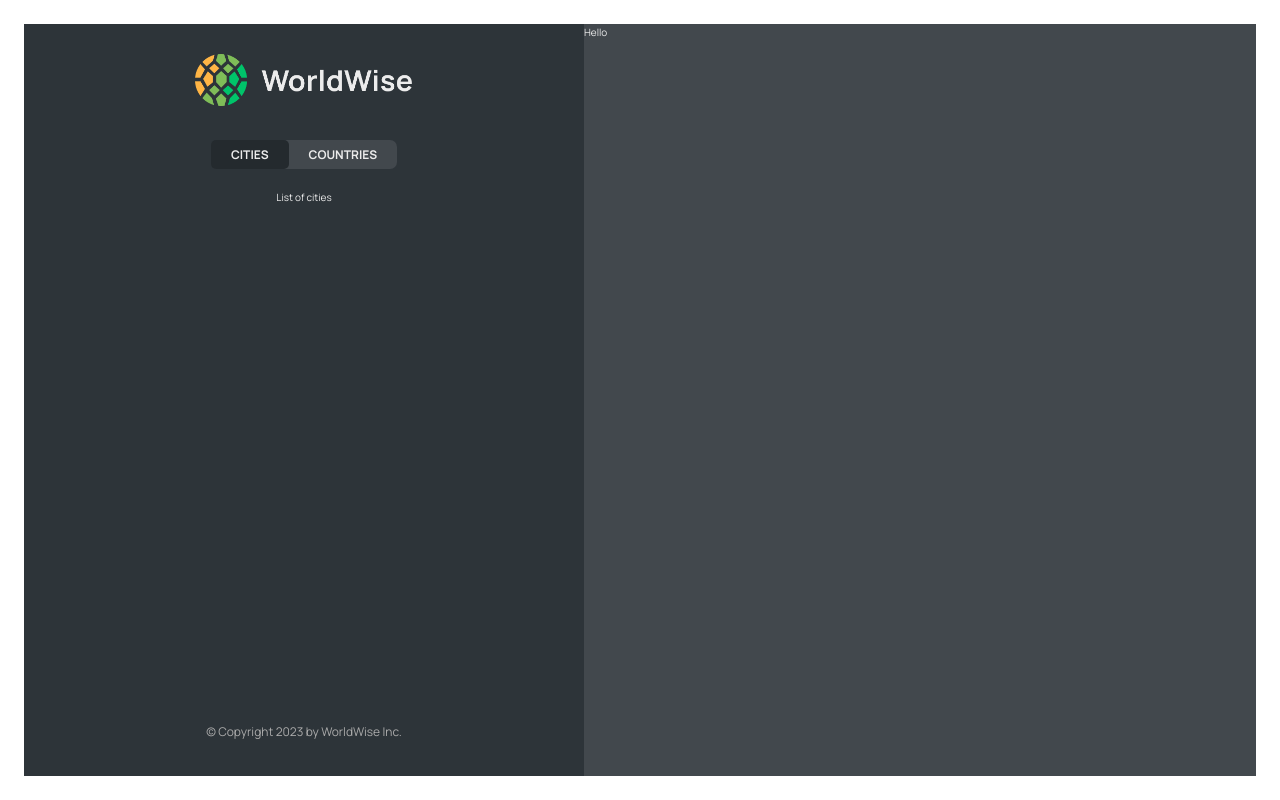
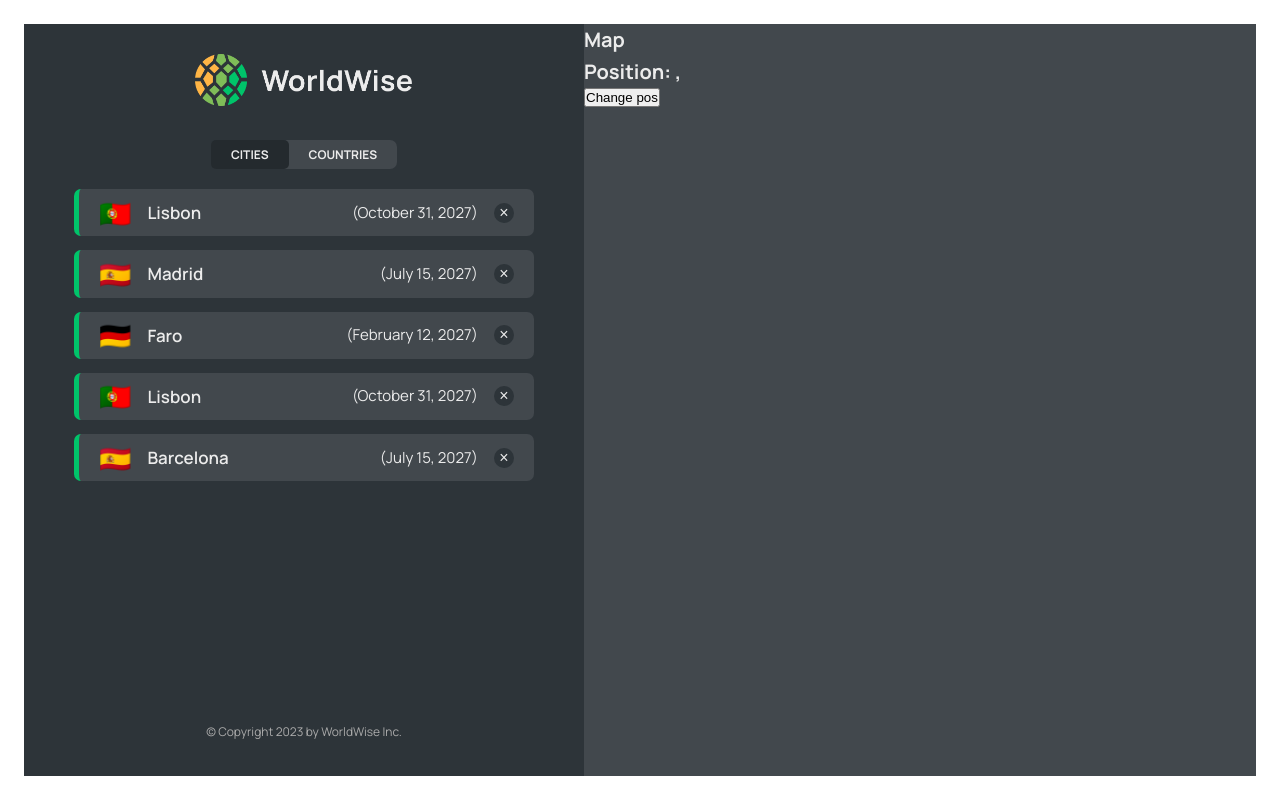
Before and after one commit to VonPenserot/worldwise, a React (Vite) app: page /app/cities in a window 1280 px wide. Built offline with nearby package versions, Linux system fonts and the light colour scheme; data requests are answered from the project's data file.

Commit message:
finishing all routes and storing state in dynammic routes

```diff
--- a/data/cities.json
+++ b/data/cities.json
@@ -25,7 +25,7 @@
       "id": 17806751
     },
     {
-      "cityName": "Berlin",
+      "cityName": "Faro",
       "country": "Germany",
       "emoji": "🇩🇪",
       "date": "2027-02-12T09:24:11.863Z",
@@ -34,7 +34,31 @@
         "lat": 52.53586782505711,
         "lng": 13.376933665713324
       },
-      "id": 98443197
+      "id": 456465115
+    },
+    {
+      "cityName": "Lisbon",
+      "country": "Portugal",
+      "emoji": "🇵🇹",
+      "date": "2027-10-31T15:59:59.138Z",
+      "notes": "My favorite city so far!",
+      "position": {
+        "lat": 38.727881642324164,
+        "lng": -9.140900099907554
+      },
+      "id": 4982929889422
+    },
+    {
+      "cityName": "Barcelona",
+      "country": "Spain",
+      "emoji": "🇪🇸",
+      "date": "2027-07-15T08:22:53.976Z",
+      "notes": "",
+      "position": {
+        "lat": 40.46635901755316,
+        "lng": -3.7133789062500004
+      },
+      "id": 4984981651
     }
   ]
 }
--- a/package.json
+++ b/package.json
@@ -7,9 +7,11 @@
     "dev": "vite",
     "build": "vite build",
     "lint": "eslint src --ext js,jsx --report-unused-disable-directives --max-warnings 0",
-    "preview": "vite preview"
+    "preview": "vite preview",
+    "server": "json-server --watch data/cities.json --port 8000 --delay 500"
   },
   "dependencies": {
+    "json-server": "^0.17.3",
     "react": "^18.2.0",
     "react-dom": "^18.2.0",
     "react-router-dom": "6"
--- a/src/App.jsx
+++ b/src/App.jsx
@@ -7,8 +7,36 @@
 import PageNotFound from "./pages/PageNotFound";
 import AppLayout from "./pages/AppLayout";
 import Login from "./pages/Login";
+import CityList from "./components/CityList";
+import { useState } from "react";
+import { useEffect } from "react";
+import CountryList from "./components/CountryList";
+import City from "./components/City";
+import Form from "./components/Form";
+import { Navigate } from "react-router-dom";
+
+const BASE_URL = "http://localhost:8000";
 
 function App() {
+  const [cities, setCities] = useState([]);
+  const [isLoading, setIsLoading] = useState(false);
+
+  useEffect(() => {
+    async function fetchCities() {
+      setIsLoading(true);
+      try {
+        const res = await fetch(`${BASE_URL}/cities`);
+        const data = await res.json();
+        setCities(data);
+      } catch {
+        alert("There was an error loading data...");
+      } finally {
+        setIsLoading(false);
+      }
+    }
+    fetchCities();
+  }, []);
+
   return (
     <BrowserRouter>
       <Routes>
@@ -16,10 +44,17 @@
         <Route path="product" element={<Product />} />
         <Route path="pricing" element={<Pricing />} />
         <Route path="app" element={<AppLayout />}>
-          <Route index element={<p>List of cities</p>} />
-          <Route path="cities" element={<p>List of cities</p>} />
-          <Route path="countries" element={<p>Countries</p>} />
-          <Route path="form" element={<p>Form</p>} />
+          <Route index element={<Navigate replace to="cities" />} />
+          <Route
+            path="cities"
+            element={<CityList cities={cities} isLoading={isLoading} />}
+          />
+          <Route path="cities/:id" element={<City />} />
+          <Route
+            path="countries"
+            element={<CountryList cities={cities} isLoading={isLoading} />}
+          />
+          <Route path="form" element={<Form />} />
         </Route>
         <Route path="login" element={<Login />} />
         <Route path="*" element={<PageNotFound />} />
--- /dev/null
+++ b/src/components/Button.jsx
@@ -0,0 +1,11 @@
+import styles from "./Button.module.css";
+
+function Button({ children, onClick, type }) {
+  return (
+    <button onClick={onClick} className={`${styles.btn} ${styles[type]}`}>
+      {children}
+    </button>
+  );
+}
+
+export default Button;
--- a/src/components/City.jsx
+++ b/src/components/City.jsx
@@ -1,4 +1,6 @@
+import { useParams } from "react-router-dom";
 import styles from "./City.module.css";
+import { useSearchParams } from "react-router-dom";
 
 const formatDate = (date) =>
   new Intl.DateTimeFormat("en", {
@@ -9,6 +11,11 @@
   }).format(new Date(date));
 
 function City() {
+  const { id } = useParams();
+  const [searchParams, setSearchParams] = useSearchParams();
+
+  const lat = searchParams.get("lat");
+  const lng = searchParams.get("lng");
   // TEMP DATA
   const currentCity = {
     cityName: "Lisbon",
@@ -20,42 +27,51 @@
   const { cityName, emoji, date, notes } = currentCity;
 
   return (
-    <div className={styles.city}>
-      <div className={styles.row}>
-        <h6>City name</h6>
-        <h3>
-          <span>{emoji}</span> {cityName}
-        </h3>
-      </div>
+    <>
+      <h1>City {id}</h1>
+      <p>
+        Position: {lat}, {lng}
+      </p>
+    </>
+  );
 
-      <div className={styles.row}>
-        <h6>You went to {cityName} on</h6>
-        <p>{formatDate(date || null)}</p>
-      </div>
+  // return (
+  //   <div className={styles.city}>
+  //     <div className={styles.row}>
+  //       <h6>City name</h6>
+  //       <h3>
+  //         <span>{emoji}</span> {cityName}
+  //       </h3>
+  //     </div>
 
-      {notes && (
-        <div className={styles.row}>
-          <h6>Your notes</h6>
-          <p>{notes}</p>
-        </div>
-      )}
+  //     <div className={styles.row}>
+  //       <h6>You went to {cityName} on</h6>
+  //       <p>{formatDate(date || null)}</p>
+  //     </div>
 
-      <div className={styles.row}>
-        <h6>Learn more</h6>
-        <a
-          href={`https://en.wikipedia.org/wiki/${cityName}`}
-          target="_blank"
-          rel="noreferrer"
-        >
-          Check out {cityName} on Wikipedia &rarr;
-        </a>
-      </div>
+  //     {notes && (
+  //       <div className={styles.row}>
+  //         <h6>Your notes</h6>
+  //         <p>{notes}</p>
+  //       </div>
+  //     )}
 
-      <div>
-        <ButtonBack />
-      </div>
-    </div>
-  );
+  //     <div className={styles.row}>
+  //       <h6>Learn more</h6>
+  //       <a
+  //         href={`https://en.wikipedia.org/wiki/${cityName}`}
+  //         target="_blank"
+  //         rel="noreferrer"
+  //       >
+  //         Check out {cityName} on Wikipedia &rarr;
+  //       </a>
+  //     </div>
+
+  //     <div>
+  //       <ButtonBack />
+  //     </div>
+  //   </div>
+  // );
 }
 
 export default City;
--- a/src/components/City.module.css
+++ b/src/components/City.module.css
@@ -3,7 +3,7 @@
   max-height: 70%;
   background-color: var(--color-dark--2);
   border-radius: 7px;
-  overflow: scroll;
+  /* overflow: hidden; */
 
   width: 100%;
   display: flex;
--- /dev/null
+++ b/src/components/CityItem.jsx
@@ -0,0 +1,29 @@
+import { Link } from "react-router-dom";
+import styles from "./CityItem.module.css";
+
+const formatDate = (date) =>
+  new Intl.DateTimeFormat("en", {
+    day: "numeric",
+    month: "long",
+    year: "numeric",
+  }).format(new Date(date));
+
+function CityItem({ city }) {
+  const { cityName, emoji, date, id, position } = city;
+
+  return (
+    <li>
+      <Link
+        className={styles.cityItem}
+        to={`${id}?lat=${position.lat}&lng=${position.lng}`}
+      >
+        <span className={styles.emoji}>{emoji}</span>
+        <h3 className={styles.name}>{cityName}</h3>
+        <time className={styles.date}>({formatDate(date)})</time>
+        <button className={styles.deleteBtn}>&times;</button>
+      </Link>
+    </li>
+  );
+}
+
+export default CityItem;
--- /dev/null
+++ b/src/components/CityList.jsx
@@ -0,0 +1,23 @@
+import styles from "./CityList.module.css";
+import Spinner from "./Spinner";
+import CityItem from "./CityItem";
+import Message from "./Message";
+
+function CityList({ cities = [], isLoading = true }) {
+  if (isLoading) return <Spinner />;
+
+  if (!cities.length)
+    return (
+      <Message message="Add your first city by clicking on a city on the map" />
+    );
+
+  return (
+    <ul className={styles.cityList}>
+      {cities.map((city) => (
+        <CityItem city={city} key={city.id} />
+      ))}
+    </ul>
+  );
+}
+
+export default CityList;
--- /dev/null
+++ b/src/components/CountryList.jsx
@@ -0,0 +1,29 @@
+import styles from "./CountryList.module.css";
+import Spinner from "./Spinner";
+import CountryItem from "./CountryItem";
+import Message from "./Message";
+
+function CountryList({ cities = [], isLoading = true }) {
+  if (isLoading) return <Spinner />;
+
+  if (!cities.length)
+    return (
+      <Message message="Add your first city by clicking on a city on the map" />
+    );
+
+  const countries = cities.reduce((arr, city) => {
+    if (!arr.map((el) => el.country).includes(city.country))
+      return [...arr, { country: city.country, emoji: city.emoji }];
+    else return arr;
+  }, []);
+
+  return (
+    <ul className={styles.countryList}>
+      {countries.map((country) => (
+        <CountryItem country={country} key={country.emoji} />
+      ))}
+    </ul>
+  );
+}
+
+export default CountryList;
--- a/src/components/CountryList.module.css
+++ b/src/components/CountryList.module.css
@@ -2,7 +2,7 @@
   width: 100%;
   height: 65vh;
   list-style: none;
-  overflow-y: scroll;
+  overflow-y: hidden;
   overflow-x: hidden;
 
   display: grid;
--- a/src/components/Form.jsx
+++ b/src/components/Form.jsx
@@ -3,6 +3,8 @@
 import { useState } from "react";
 
 import styles from "./Form.module.css";
+import Button from "./Button";
+import { useNavigate } from "react-router-dom";
 
 export function convertToEmoji(countryCode) {
   const codePoints = countryCode
@@ -13,6 +15,8 @@
 }
 
 function Form() {
+  const navigate = useNavigate();
+
   const [cityName, setCityName] = useState("");
   const [country, setCountry] = useState("");
   const [date, setDate] = useState(new Date());
@@ -49,8 +53,18 @@
       </div>
 
       <div className={styles.buttons}>
-        <button>Add</button>
-        <button>&larr; Back</button>
+        <Button type="primary" onClick={() => navigate()}>
+          Add
+        </Button>
+        <Button
+          type="back"
+          onClick={(e) => {
+            e.preventDefault();
+            navigate(-1);
+          }}
+        >
+          &larr; Back
+        </Button>
       </div>
     </form>
   );
--- a/src/components/Map.jsx
+++ b/src/components/Map.jsx
@@ -1,7 +1,29 @@
+import { useSearchParams } from "react-router-dom";
 import styles from "./Map.module.css";
+import { useNavigate } from "react-router-dom";
 
 function Map() {
-  return <div className={styles.mapContainer}>Hello</div>;
+  const navigate = useNavigate();
+  const [searchParams, setSearchParams] = useSearchParams();
+
+  const lat = searchParams.get("lat");
+  const lng = searchParams.get("lng");
+
+  return (
+    <div className={styles.mapContainer} onClick={() => navigate("form")}>
+      <h1>Map</h1>
+      <h1>
+        Position: {lat}, {lng}
+      </h1>
+      <button
+        onClick={() => {
+          setSearchParams({ lat: 23, lng: 23 });
+        }}
+      >
+        Change pos
+      </button>
+    </div>
+  );
 }
 
 export default Map;
```
Also changed, not shown: 1 other file (tests, documents, lock files or other folders).
